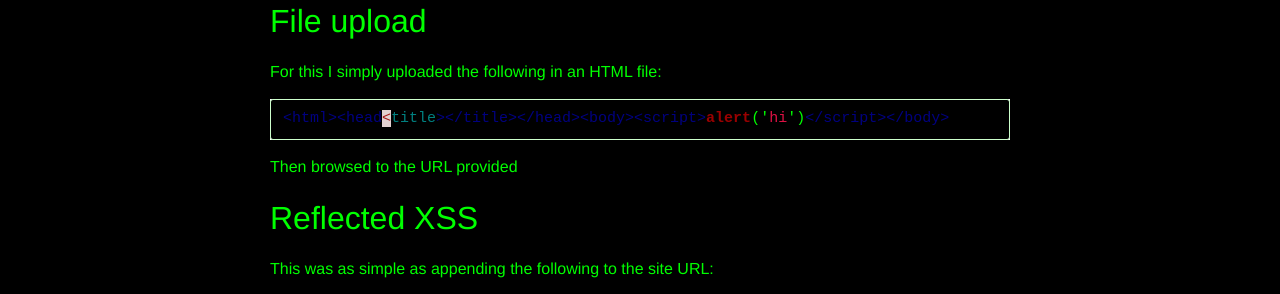
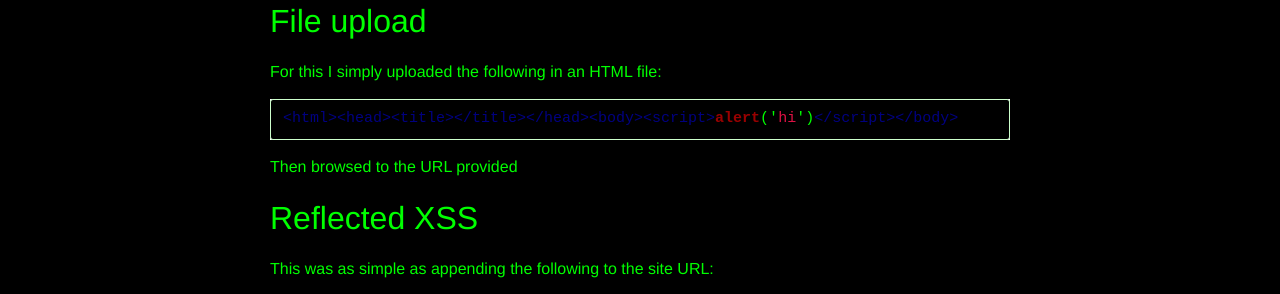
Before and after one commit to m4l1c3/m4l1c3.github.io, a Jekyll site: the page built from _posts/2017-03-28-gruyere.md, in a window 1280 px wide and 900 px high. Shown: the part 300-594 px from the top of the window. Built offline with Jekyll 4.4.1, drawn with Linux system fonts in a browser that asks for light colours; Markdown is read by kramdown in place of the engine named in the settings; part of the change alters nothing that is shown.

```diff
--- a/_posts/2017-03-28-gruyere.md
+++ b/_posts/2017-03-28-gruyere.md
@@ -8,7 +8,7 @@ title: Google Gruyere
 For this I simply uploaded the following in an HTML file:
 
 {% highlight html %}
-<html><head<title></title></head><body><script>alert('hi')</script></body>
+<html><head><title></title></head><body><script>alert('hi')</script></body>
 {% endhighlight %}
 
 Then browsed to the URL provided
```
